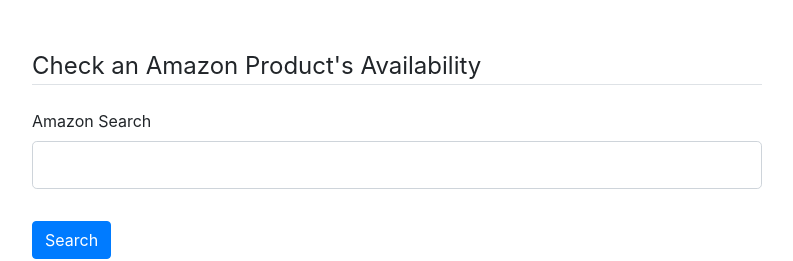
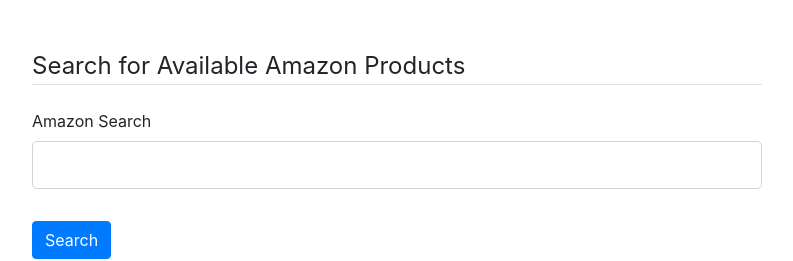
Before and after one commit to shreygupta04/amazon-product-availability, a Flask app: template amazonbot/templates/home.html in a window 1280 px wide. Shown: the top 261 px of the page, without its empty margins (243-1036 px from the left). Run offline with Flask 2, Linux system fonts and the light colour scheme; the template is opened without the code that fills it: values that come from a table or form of the project are taken from there, others are empty; some libraries are stand-ins or nearby versions.

Commit message:
heroku local

```diff
--- a/amazonbot/amazon_bot.py
+++ b/amazonbot/amazon_bot.py
@@ -26,7 +26,9 @@ import os
 
 class AmazonProductAvailability:
     options = webdriver.ChromeOptions()
-    options.binary_location = os.environ.get('GOOGLE_CHROME_BIN')
+    if os.environ.get('GOOGLE_CHROME_BIN'):
+        options.binary_location = os.environ['GOOGLE_CHROME_BIN']
+
     options.add_argument('--disable-dev-shm-usage')
     options.add_argument('--headless')
     options.add_argument('--no-sandbox')
--- a/amazonbot/templates/home.html
+++ b/amazonbot/templates/home.html
@@ -4,6 +4,7 @@
     <link rel="stylesheet" href="https://stackpath.bootstrapcdn.com/bootstrap/4.4.1/css/bootstrap.min.css" integrity="sha384-Vkoo8x4CGsO3+Hhxv8T/Q5PaXtkKtu6ug5TOeNV6gBiFeWPGFN9MuhOf23Q9Ifjh" crossorigin="anonymous">
     <link rel="stylesheet" type="text/css" href="{{ url_for('static', filename='main.css') }}">
     <meta charset="UTF-8">
+    <meta name="viewport" content="width=device-width, initial-scale=1.0">
     <title>Amazon Availability Checker</title>
 </head>
 <body>
@@ -13,7 +14,7 @@
                 <form class="mt-5" method="POST" action="">
                     {{ form.hidden_tag() }}
                     <fieldset class="form-group">
-                        <legend class="border-bottom mb-4">Check an Amazon Product's Availability</legend>
+                        <legend class="border-bottom mb-4">Search for Available Amazon Products</legend>
                         <div class="form-group">
                             {{ form.search.label(class='form-control-label') }}
                             {% if form.search.errors %}
```
